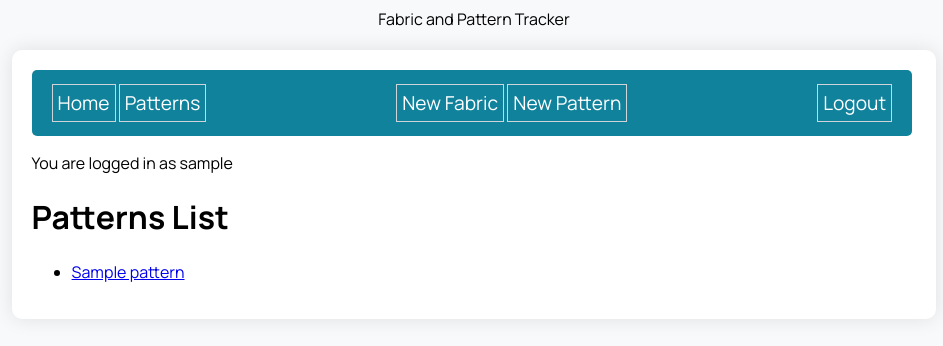
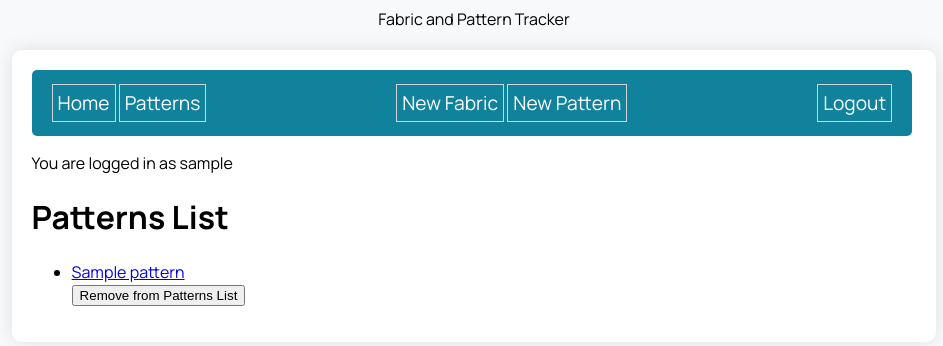
Before and after one commit to kangjoa/sew-serious, a Flask app: page /patterns_list in a window 1280 px wide. Shown: the top 346 px of the page, without its empty margins (166-1109 px from the left). Run offline with Flask 2, Linux system fonts and the light colour scheme; a user stored in the database is signed in; tables that the repository leaves empty hold one stand-in row (values such as "Sample post").

Commit message:
Implement remove from patterns list

```diff
--- a/sewing_app/routes.py
+++ b/sewing_app/routes.py
@@ -145,6 +145,17 @@ def add_to_patterns_list(pattern_id):
     return redirect(url_for('main.patterns_list'))
 
 
+@main.route('/remove_from_patterns_list/<pattern_id>', methods=['POST'])
+@login_required
+def remove_from_patterns_list(pattern_id):
+    """Remove a pattern from the logged in user's patterns list."""
+    pattern = Pattern.query.get(pattern_id)
+    current_user.patterns_list_items.remove(pattern)
+    db.session.commit()
+    flash(f'Pattern "{pattern.name}" was removed from your patterns list!')
+    return redirect(url_for('main.patterns_list'))
+
+
 @main.route('/patterns_list')
 @login_required
 def patterns_list():
--- a/sewing_app/templates/patterns_list.html
+++ b/sewing_app/templates/patterns_list.html
@@ -9,6 +9,10 @@
   <li class="patterns-item">
     <a href="{{ url_for('main.pattern_detail', pattern_id=pattern.id) }}">
       {{ pattern.name }}
+      <form action="{{ url_for('main.remove_from_patterns_list', pattern_id=pattern.id) }}" method="POST">
+        {{ csrf_token }}
+        <button type="submit" class="btn-remove-from-list">Remove from Patterns List</button>
+      </form>
   </li>
   {% endfor %}
 </ul>
```
Also changed, not shown: sewing_app/database.db.
